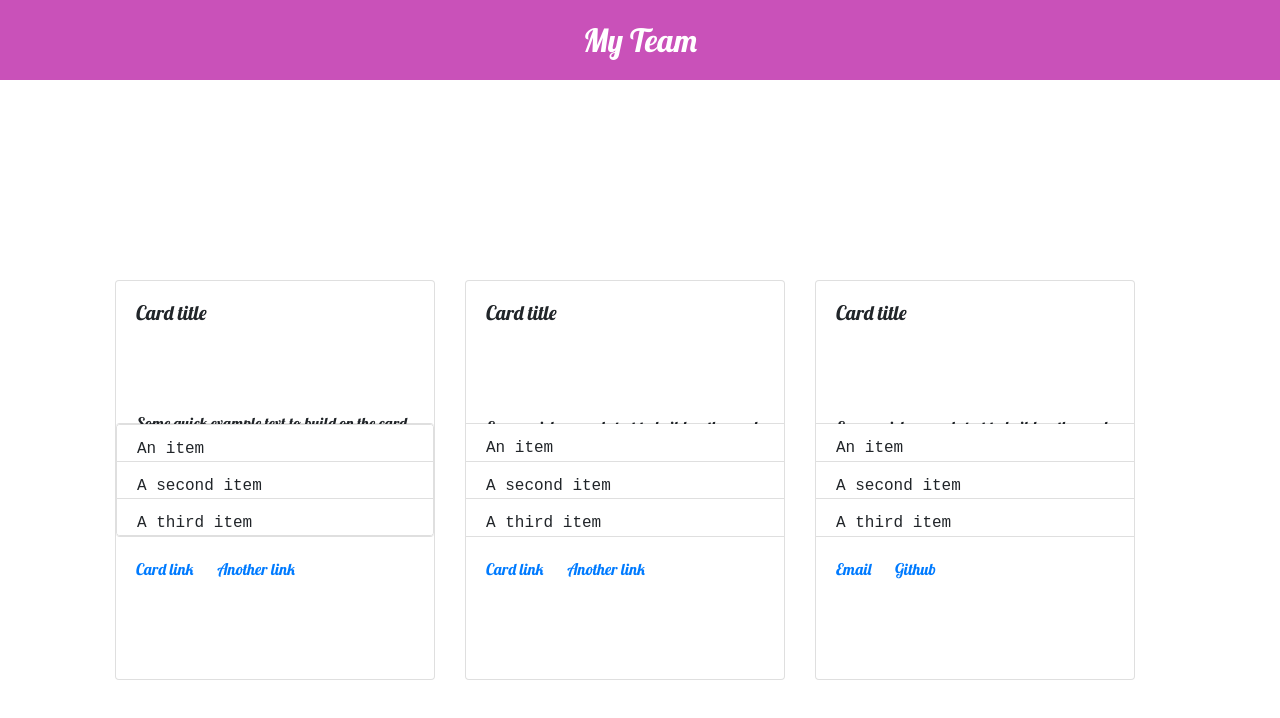
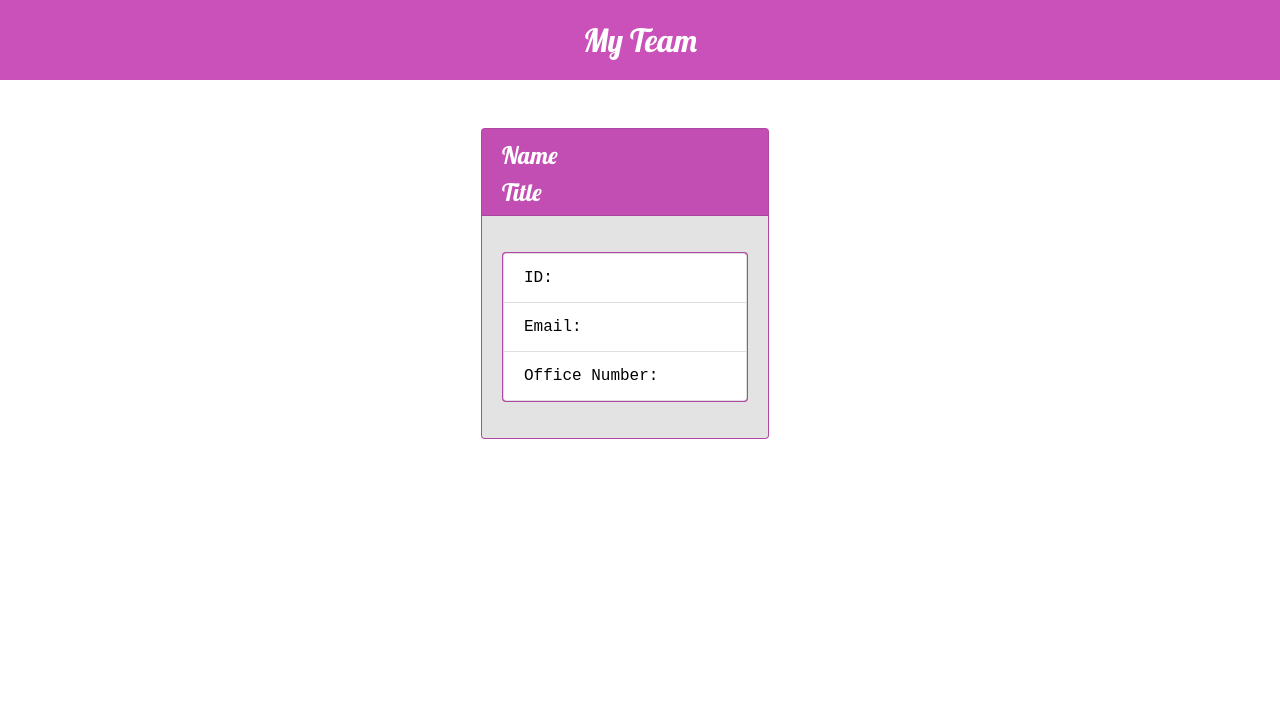
Before and after one commit to VHarris113/team-card-generator, a website: page index.html in a window 1280 px wide. Drawn offline with nearby package versions, Linux system fonts and the light colour scheme; a web font is replaced by a local one.

Commit message:
finalizing css and html

```diff
--- a/assets/css/style.css
+++ b/assets/css/style.css
@@ -1,7 +1,6 @@
 * {
     font-family: 'Lobster', cursive;
     width: 100%;
-    height: 100%;
     margin: 0px;
     padding: 0px;
     overflow-x: hidden;
@@ -19,26 +18,38 @@ header {
 
 li {
     font-family: 'Xanh Mono', monospace;
+    color: #000000
 }
 
-section {
+/* section {
     display: flex;
-    /* justify-content: center; */
     align-items: center;
     box-sizing: content-box;
+} */
+
+h4 {
+    margin-bottom: 0.5rem;
+    overflow-y: hidden;
 }
 
 .row {
     display: flex;
-    /* align-items: center; */
+    align-items: center;
     justify-content: center;
-    /* margin-left: 130pt; */
+    margin-top: 3rem;
 }
 
 .card {
-    height: 50%;
+    background-color: #c951b9;
+    padding: -1.75rem;
+}
+
+.card-header {
+    overflow-x: initial;
+    padding-bottom: 0rem;
 }
 
 .card-body {
-    overflow:visible;
+    background-color: #e4e3e3;
+    overflow: -moz-hidden-unscrollable;
 }
--- a/index.html
+++ b/index.html
@@ -15,59 +15,24 @@
 <header>My Team</header>
 <body>
     <main class="row">
-      <section class="col-12 col-md-3">
-        <div class="card" style="width: 20rem;">
-            <div class="card-body">
-              <h5>Card title</h5>
-              <p>Some quick example text to build on the card title and make up the bulk of the card's content.</p>
+      <div class="card text-white mb-3" style="max-width: 18rem;">
+        <div class="card-header">
+          <h4>Name</h4>
+          <h4>Title</h4>
+        </div>
+        <div class="card-body">
+          <p>
+            <div class="card">
+              <ul class="list-group">
+                <li class="list-group-item">ID:</li>
+                <li class="list-group-item">Email:</li>
+                <li class="list-group-item">Office Number:</li>
+              </ul>
             </div>
-            <ul class="list-group">
-              <li class="list-group-item">An item</li>
-              <li class="list-group-item">A second item</li>
-              <li class="list-group-item">A third item</li>
-            </ul>
-            <div class="card-body">
-              <a href="#" class="card-link">Card link</a>
-              <a href="#" class="card-link">Another link</a>
-            </div>
-          </div>
-          </section>
-          <section class="col-md-3">
-          <div class="card" style="width: 20rem;">
-            <div class="card-body">
-              <h5 class="card-title">Card title</h5>
-              <p class="card-text">Some quick example text to build on the card title and make up the bulk of the card's content.</p>
-            </div>
-            <ul class="list-group list-group-flush">
-              <li class="list-group-item">An item</li>
-              <li class="list-group-item">A second item</li>
-              <li class="list-group-item">A third item</li>
-            </ul>
-            <div class="card-body">
-              <a href="#" class="card-link">Card link</a>
-              <a href="#" class="card-link">Another link</a>
-            </div>
-          </div>
-          </section>
-          <section class="col-md-3">
-          <div class="card" style="width: 20rem;">
-            <div class="card-body">
-              <h5 class="card-title">Card title</h5>
-              <p class="card-text">Some quick example text to build on the card title and make up the bulk of the card's content.</p>
-            </div>
-            <ul class="list-group list-group-flush">
-              <li class="list-group-item">An item</li>
-              <li class="list-group-item">A second item</li>
-              <li class="list-group-item">A third item</li>
-            </ul>
-            <div class="card-body">
-              <a href="#" class="card-link">Email</a>
-              <a href="#" class="card-link">Github</a>
-            </div>
-          </div>
-          </section>
+          </p>
+        </div>
+      </div>
     </main>
-
     <script src="https://code.jquery.com/jquery-3.5.1.slim.min.js" integrity="sha384-DfXdz2htPH0lsSSs5nCTpuj/zy4C+OGpamoFVy38MVBnE+IbbVYUew+OrCXaRkfj" crossorigin="anonymous"></script>
     <script src="https://cdn.jsdelivr.net/npm/bootstrap@4.6.0/dist/js/bootstrap.bundle.min.js" integrity="sha384-Piv4xVNRyMGpqkS2by6br4gNJ7DXjqk09RmUpJ8jgGtD7zP9yug3goQfGII0yAns" crossorigin="anonymous"></script>
 <script src="assets/js/index.js"></script>
```
